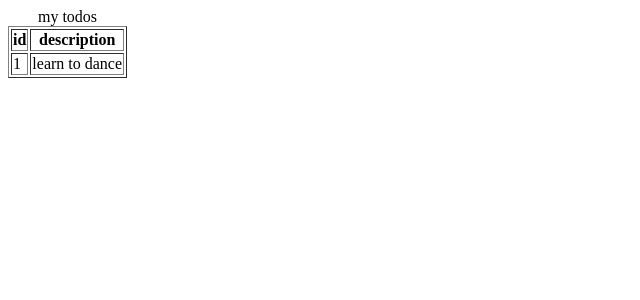
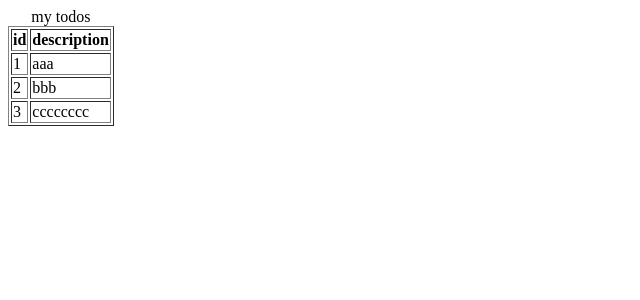
Before and after one commit to marszm/BankingApp, an Angular app: page /todos in a window 1280 px wide. Shown: the top 300 px of the page, without its empty margins (0-640 px from the left). Built offline with nearby package versions, Linux system fonts and the light colour scheme.

Commit message:
add todo list as a table view

```diff
--- a/src/app/list-todos/list-todos.component.html
+++ b/src/app/list-todos/list-todos.component.html
@@ -8,7 +8,7 @@
     </tr>
   </thead>
   <tbody>
-    <tr>
+    <tr *ngFor="let todo of todos">
       <td>{{todo.id}}</td>
       <td>{{todo.description}}</td>
     </tr>
--- a/src/app/list-todos/list-todos.component.ts
+++ b/src/app/list-todos/list-todos.component.ts
@@ -7,12 +7,12 @@ import { Component, OnInit } from '@angular/core';
 })
 export class ListTodosComponent implements OnInit {
 
-  todo = {
 
-    id : 1,
-    description: 'learn to dance'
-
-  }
+  todos = [
+          {id : 1, description: 'aaa'},
+          {id : 2, description: 'bbb'},
+          {id : 3, description: 'cccccccc'}
+          ]
 
   constructor() { }
 
```
